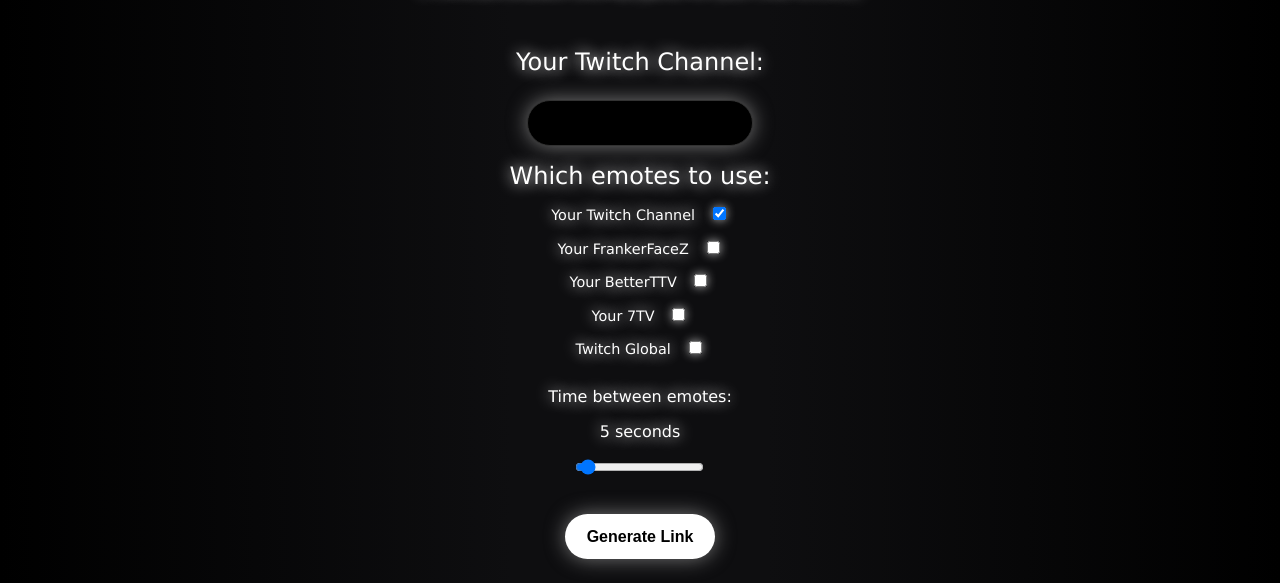
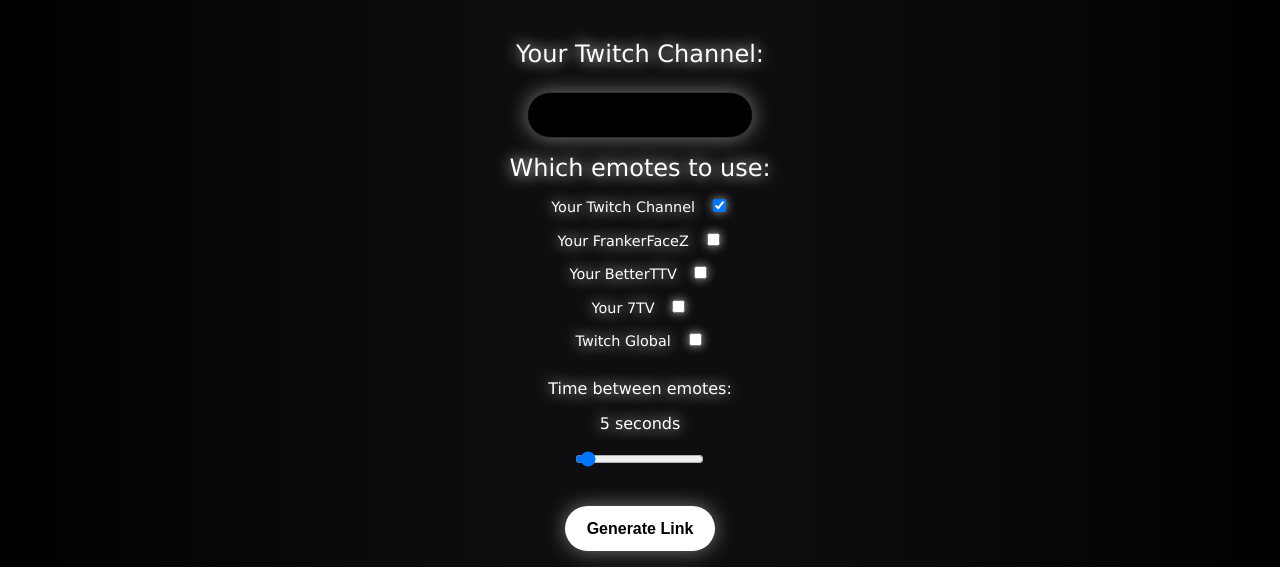
Before and after one commit to groundbirdaircat/GuessThatEmote, a plain HTML site: page index.html in a window 1280 px wide. Shown: the part 288-871 px from the top of the page. Drawn offline with Linux system fonts and the light colour scheme.

Commit message:
Basic styling changes for body

```diff
--- a/public/css/generate.css
+++ b/public/css/generate.css
@@ -10,6 +10,9 @@
     display: grid;
     text-shadow: 0px 0px 15px #FFFFFF;
     display: block;
+    margin: 0;
+    padding: 0;
+    min-height: 100vh;
 }
 
 /* Top Wrap */
--- a/public/css/index.css
+++ b/public/css/index.css
@@ -8,6 +8,9 @@
     display: grid;
     font-family: Verdana, Geneva, Tahoma, sans-serif;
     text-shadow: 0px 0px 15px #FFFFFF;
+    margin: 0;
+    padding: 0;
+    min-height: 100vh;
 }
 
 /* Emote */
```
